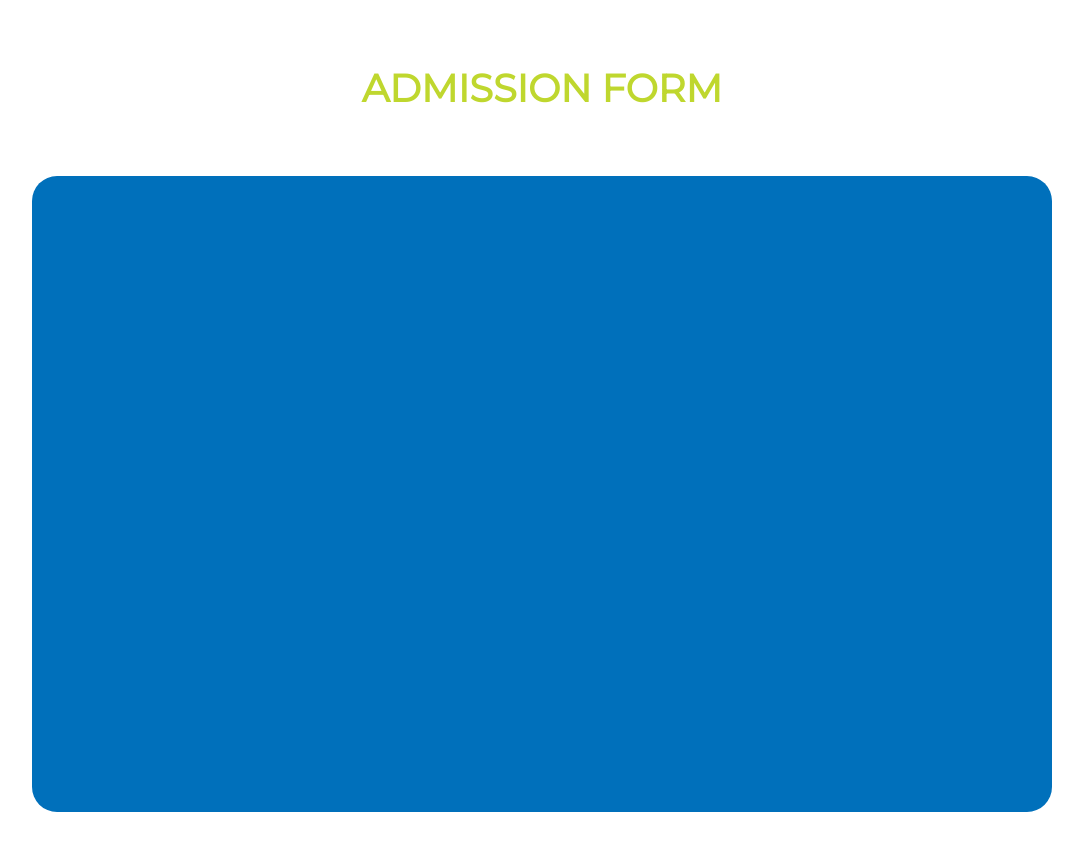
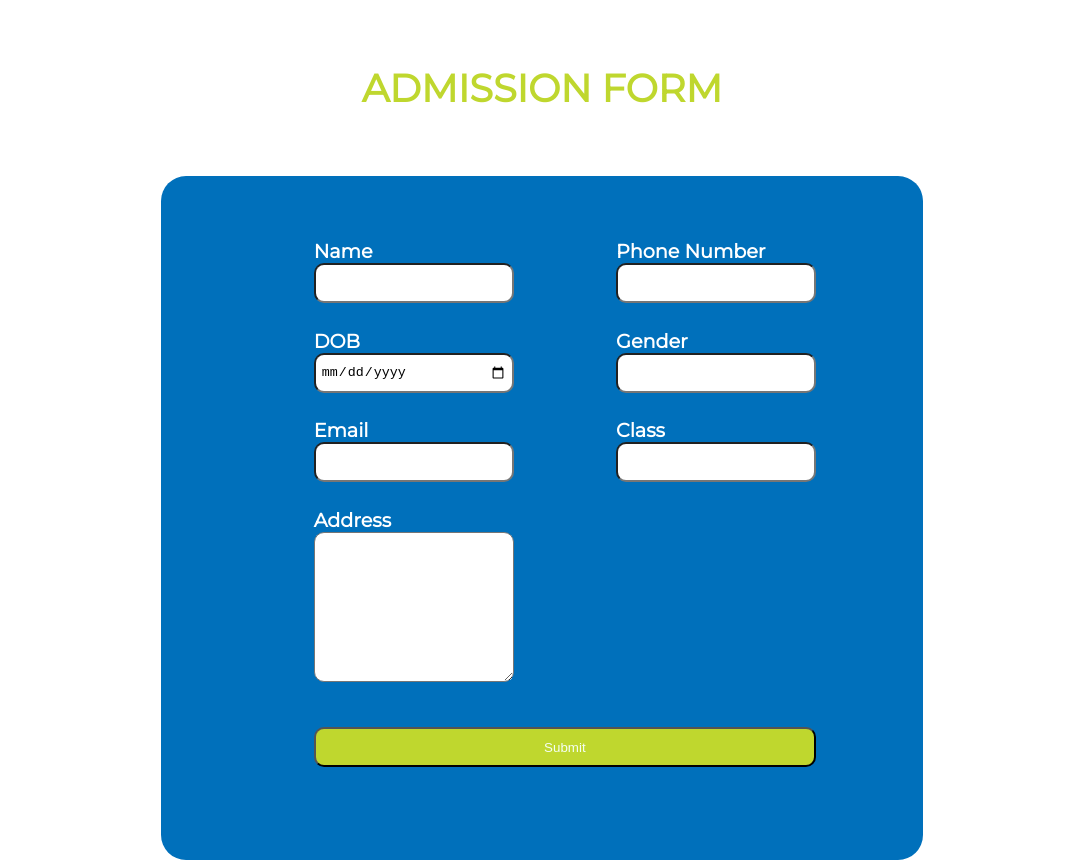
Before and after one commit to Ntrug1/website-front-end, a Next.js app: page /enrollment in a window 1280 px wide. Shown: the part 560-1422 px from the top of the page, without its empty margins (98-1181 px from the left). Built offline with nearby package versions, Linux system fonts and the light colour scheme.

Commit message:
Create submitable admission form

```diff
--- a/pages/enrollment.js
+++ b/pages/enrollment.js
@@ -1,6 +1,53 @@
 import EnrollmentStyle from '../styles/Enrollment.module.css'
 import Head from 'next/head'
+import { useState } from 'react';
+import { ToastContainer, toast } from 'react-toastify'
+import 'react-toastify/dist/ReactToastify.css'
 export default function Enrollment(){
+
+  const [values, setValues] = useState({
+    Name: "",
+    Phone: "",
+    DOB: "",
+    Gender: "",
+    Email: "",
+    Address: "",
+    Class: "",
+  })
+
+  const {Name, Phone, DOB, Gender, Email, Address, Class} = values;
+
+  const handleInputChange = (e) => {
+    const {name, value} = e.target;
+    setValues({ ...values, [name]: value});
+    console.log(value)
+  }
+
+  const handleSubmit = async (e) => {
+    e.preventDefault();
+    const emptyFieldCheck = Object.values(values).some(
+      (element) => element === "");
+
+    if (emptyFieldCheck) {
+      toast.error("Please fill all Input Field")
+    }
+
+    const { API_URL } = process.env
+    const res = await fetch(`${API_URL}/admissions`, {
+      method: "POST",
+      headers: {
+        "Content-Type": "application/json"
+      },
+      body: JSON.stringify(values),
+    });
+
+    if(!res.ok) {
+      toast.error("Something went wrong")
+    } else {
+
+    }
+  }
+
   return(
     <div>
       <Head>
@@ -8,8 +55,83 @@ export default function Enrollment(){
       </Head>
       <img className={EnrollmentStyle.img} src="/images_enrollment/Rectangle 2.png"></img>
       <h1 className={EnrollmentStyle.h1}>ADMISSION FORM</h1>
-      <div className={EnrollmentStyle.form}>
-      </div>
+      <ToastContainer/>
+      <form onSubmit={handleSubmit} className={EnrollmentStyle.form}>
+        <div className={EnrollmentStyle.grid}>
+          <div>
+          <label htmlFor="Name">Name</label>
+          <input
+              name="Name"
+              type="text"
+              id="Name"
+              value={Name}
+              onChange={handleInputChange}/>
+          </div>
+          <div>
+          <label htmlFor="Phone">Phone Number</label>
+          <input
+              name="Phone"
+              type="text"
+              id="Phone"
+              value={Phone}
+              onChange={handleInputChange}/>
+          </div>
+          <div>
+          <label htmlFor="DOB">DOB</label>
+          <input
+              name="DOB"
+              type="date"
+              id="DOB"
+              value={DOB}
+              onChange={handleInputChange}/>
+          </div>
+          <div>
+          <label htmlFor="Gender">Gender</label>
+          <input
+              name="Gender"
+              list="Gender"
+              value={Gender}
+              onChange={handleInputChange}/>
+              <datalist id="Gender">
+                <option value="Male"/>
+                <option value="Female"/>
+              </datalist>
+          </div>
+          <div>
+          <label htmlFor="Email">Email</label>
+          <input
+              name="Email"
+              type="text"
+              id="Email"
+              value={Email}
+              onChange={handleInputChange}/>
+          </div>
+          <div>
+          <label htmlFor="Class">Class</label>
+          <input
+              name="Class"
+              list="Class"
+              value={Class}
+              onChange={handleInputChange}/>
+              <datalist id="Class">
+                <option value="Play Group"/>
+                <option value="Nursery 1"/>
+                <option value="Nursery 2"/>
+                <option value="Kindergarden"/>
+              </datalist>
+          </div>
+          <div>
+          <label htmlFor="Address">Address</label>
+          <textarea
+              name="Address"
+              type="text"
+              id="Address"
+              value={Address}
+              onChange={handleInputChange}/>
+          </div>
+        </div>
+        <input type="submit" value="Submit"/>
+      </form>
     </div>
   )
 }
--- a/styles/Enrollment.module.css
+++ b/styles/Enrollment.module.css
@@ -9,25 +9,17 @@
 }
 
 .form {
-  width: 1020px;
-  height: 636px;
+  width: 60%;
+  height: 20%;
   background-color: #0070bb;
   border-radius: 25px;
-  margin-left: auto;
-  margin-right: auto;
+  margin: auto;
   margin-top: 5vw;
   color: white;
   font-weight: bold;
-  justify-content: center;
   display: grid;
-  place-items: center;
   margin-bottom: 5vw;
-}
-
-.table {
-  background-color: red;
-  margin-right: auto;
-  margin-left: auto;
+  padding: 5% 12%;
 }
 
 .button {
@@ -40,6 +32,52 @@
   font-size: 24px;
 }
 
+.form label {
+  display: block;
+}
+
+.form input {
+  width: 200px;
+  height: 40px;
+  padding: 5px;
+  border-radius: 10px;
+}
+
+.form textarea {
+  width: 100%;
+  height: 150px;
+  border-radius: 10px;
+}
+
+.form input[type="submit"] {
+  display: block;
+  width: 100%;
+  margin: 20px 0 30px;
+  background-color: #bfd72e;
+  color: #f4fef4;
+  cursor: pointer;
+}
+
+.form .file {
+  border: 1px #ccc solid;
+  background-color: #f4fef4;
+  padding: 10px;
+}
+
+.grid {
+  display: grid;
+  grid-template-columns: 1fr 1fr;
+  grid-row-gap: 2vw;
+  grid-column-gap: 8vw;
+  margin-bottom: 20px;
+}
+
+@media (max-wdith: 650px) {
+  .grid {
+    grid-template-columns: 1fr;
+  }
+}
+
 @media (max-width: 1200px) {
   .img {
     width: 100%;
```
